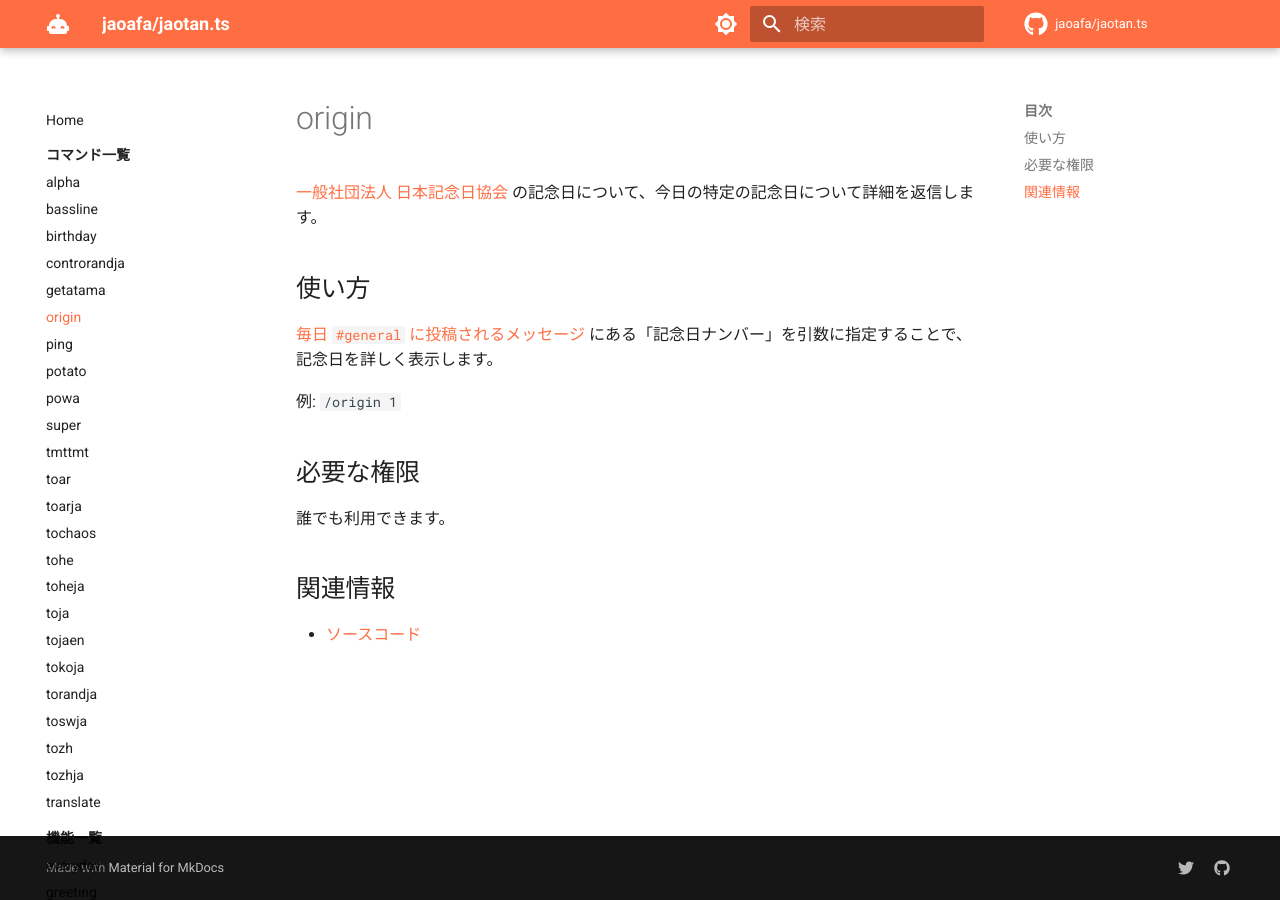
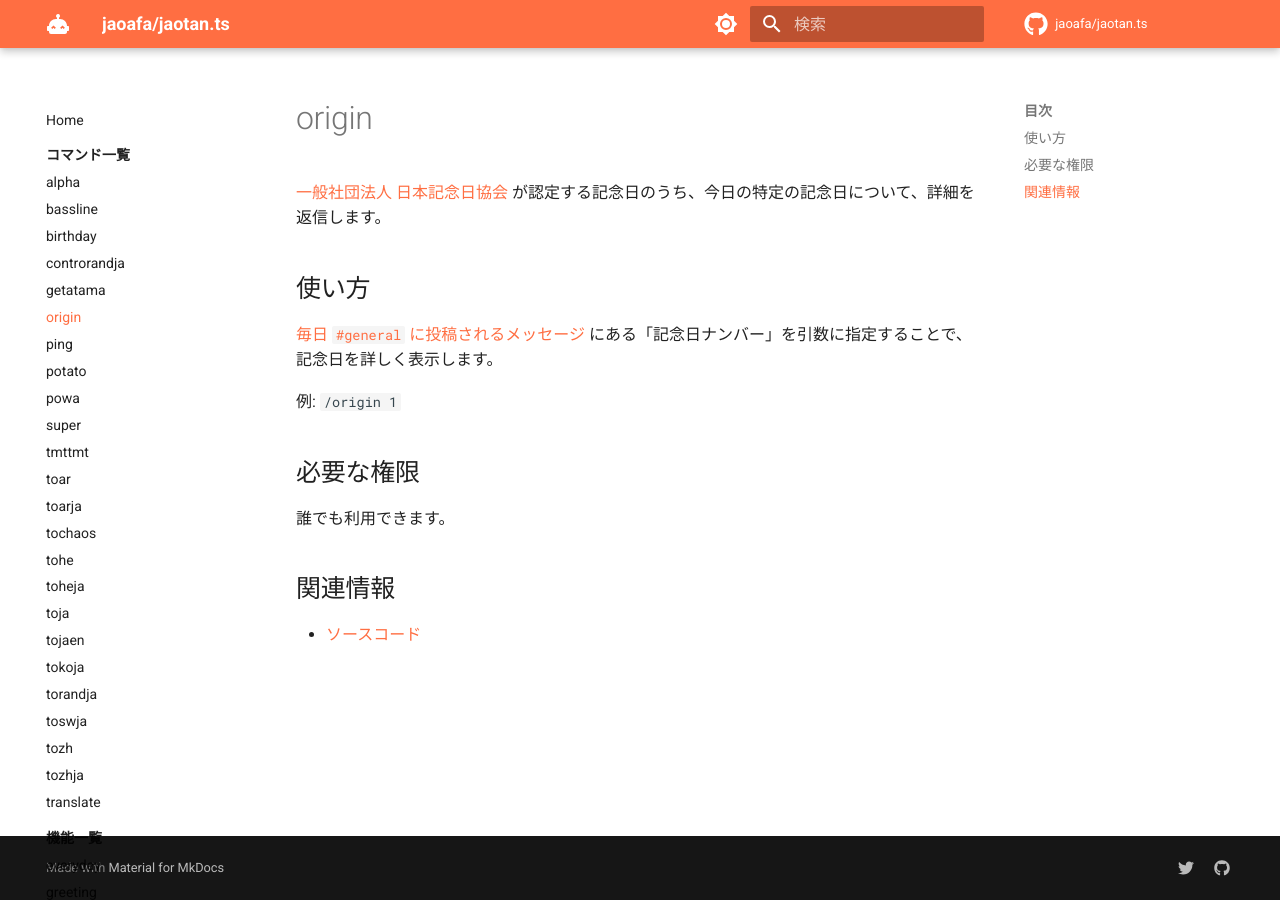
Before and after one commit to jaoafa/jaotan.ts, an MkDocs documentation site: the page built from docs/commands/origin.md, in a window 1280 px wide. Built offline with MkDocs 1.6.1 and Material for MkDocs 9.7.7, drawn with Linux system fonts in a browser that asks for light colours; comment, search, counter and statistics services are not loaded.

Commit message:
docs: originコマンドについての記述を追記

```diff
--- a/docs/commands/origin.md
+++ b/docs/commands/origin.md
@@ -3,7 +3,7 @@ title: origin
 template: command.html
 ---
 
-[一般社団法人 日本記念日協会](https://www.kinenbi.gr.jp) の記念日について、今日の特定の記念日について詳細を返信します。
+[一般社団法人 日本記念日協会](https://www.kinenbi.gr.jp) が認定する記念日のうち、今日の特定の記念日について、詳細を返信します。
 
 ## 使い方
 
```
